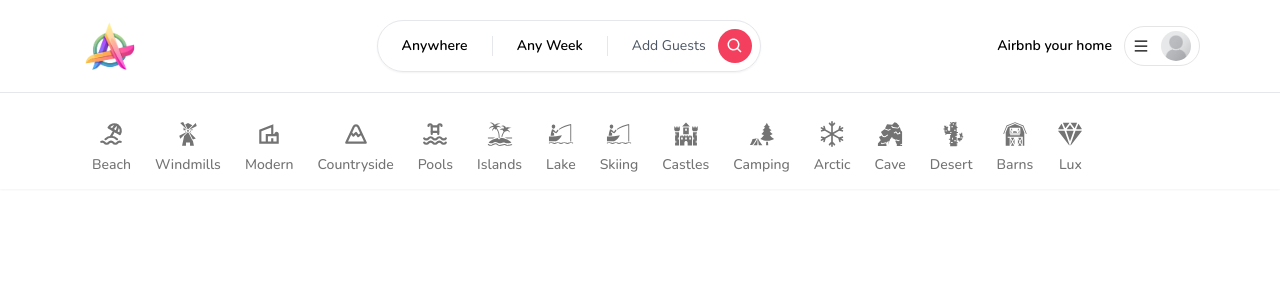
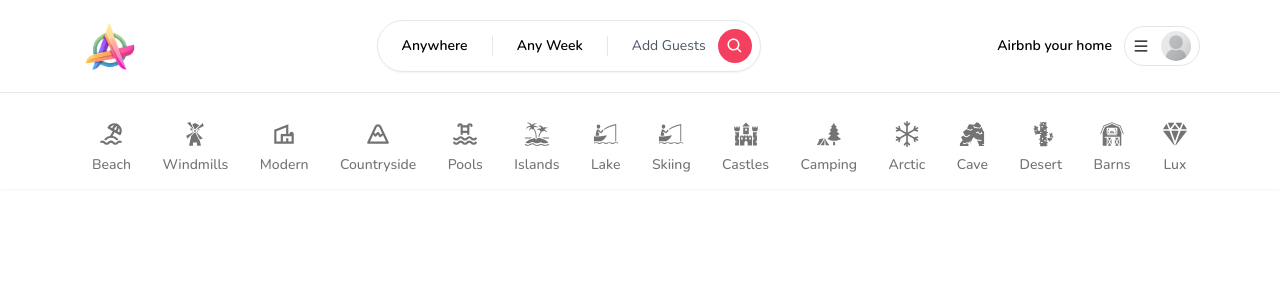
Before and after one commit to elizavetaivahnenko/next.js_Aribn, a Next.js app: page / in a window 1280 px wide. Shown: the top 300 px of the page. Built offline with nearby package versions, Linux system fonts and the light colour scheme; no server answers.

Commit message:
fix little bags

```diff
--- a/app/components/CategoryBox.tsx
+++ b/app/components/CategoryBox.tsx
@@ -7,6 +7,7 @@ import qs from 'query-string';
 interface CategoryBoxProps{
 	icon: IconType;
 	label: string;
+	selected?: boolean;
 }
 
 
@@ -20,7 +21,7 @@ const CategoryBox: React.FC<CategoryBoxProps> = ({ icon: Icon, label, selected }
 		};
 		const updatedQuery: any = {
 			...currentQuery,
-			cutegory:label
+			category:label
 		}
 		if (params?.get('category') === label) {
 			delete updatedQuery.category;
@@ -32,7 +33,7 @@ const CategoryBox: React.FC<CategoryBoxProps> = ({ icon: Icon, label, selected }
 		router.push(url);
 	}, [label, params, router]);
 	return (
-		<div onClick={handleClick} className={`flex flex-col items-center gap-2 p-3 border-b-2 hover:text-neutral-800 transition cursor-pointer
+		<div onClick={handleClick} className={`flex flex-col justify-center items-center gap-2 p-3 border-b-2 hover:text-neutral-800 transition cursor-pointer
 		${selected ? 'border-b-neutral-800' : 'border-transparent'}
 		${selected ? 'text-neutral-800' : 'text-neutral-500'}	`
 }>
--- a/app/components/navbar/Categories.tsx
+++ b/app/components/navbar/Categories.tsx
@@ -96,7 +96,7 @@ const Categories = () => {
 	}
 	return (
 		<Container>
-			<div className="pt-4 flex flex-row item-center justify-bettween overflow-x-auto">
+			<div className="pt-4 flex flex-row items-center justify-between overflow-x-auto">
 				{categories.map((item) => (
 					<CategoryBox key={item.label} label={item.label} selected={category===item.label} icon={item.icon} />
 				))}
```
